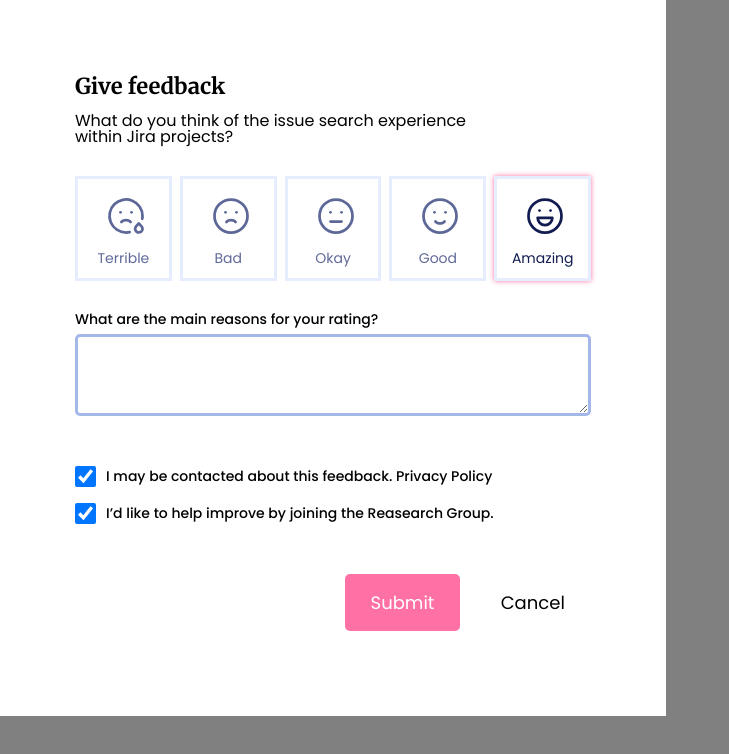
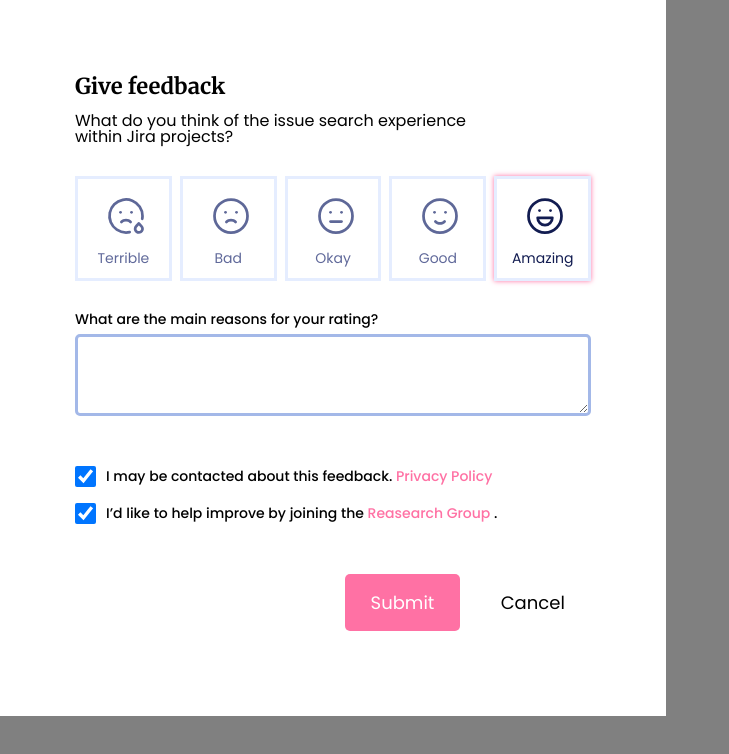
Before and after one commit to ilkay-alti/csshtmlprojectsdays, a plain HTML site: page day-3/index.html in a window 1280 px wide. Shown: the whole page, without its empty margins (0-729 px from the left). Drawn offline with Linux system fonts and the light colour scheme.

Commit message:
day three

```diff
--- a/day-3/index.html
+++ b/day-3/index.html
@@ -71,11 +71,17 @@
       <textarea rows="1" cols="20"></textarea>
       <div class="alt">
         <input type="checkbox" checked="checked " />
-        <h2>I may be contacted about this feedback. Privacy Policy</h2>
+        <h2>
+          I may be contacted about this feedback.
+          <a href="https://github.com/ilkay-alti"> Privacy Policy</a>
+        </h2>
       </div>
       <div class="alt">
         <input type="checkbox" checked="checked" />
-        <h2>I’d like to help improve by joining the Reasearch Group.</h2>
+        <h2>
+          I’d like to help improve by joining the
+          <a href="https://github.com/ilkay-alti">Reasearch Group</a> .
+        </h2>
       </div>
 
       <div class="buttons">
--- a/day-3/main.css
+++ b/day-3/main.css
@@ -261,3 +261,6 @@ button {
   background-color: white;
   color: black;
 }
+a {
+  color: #ff71a4;
+}
```
